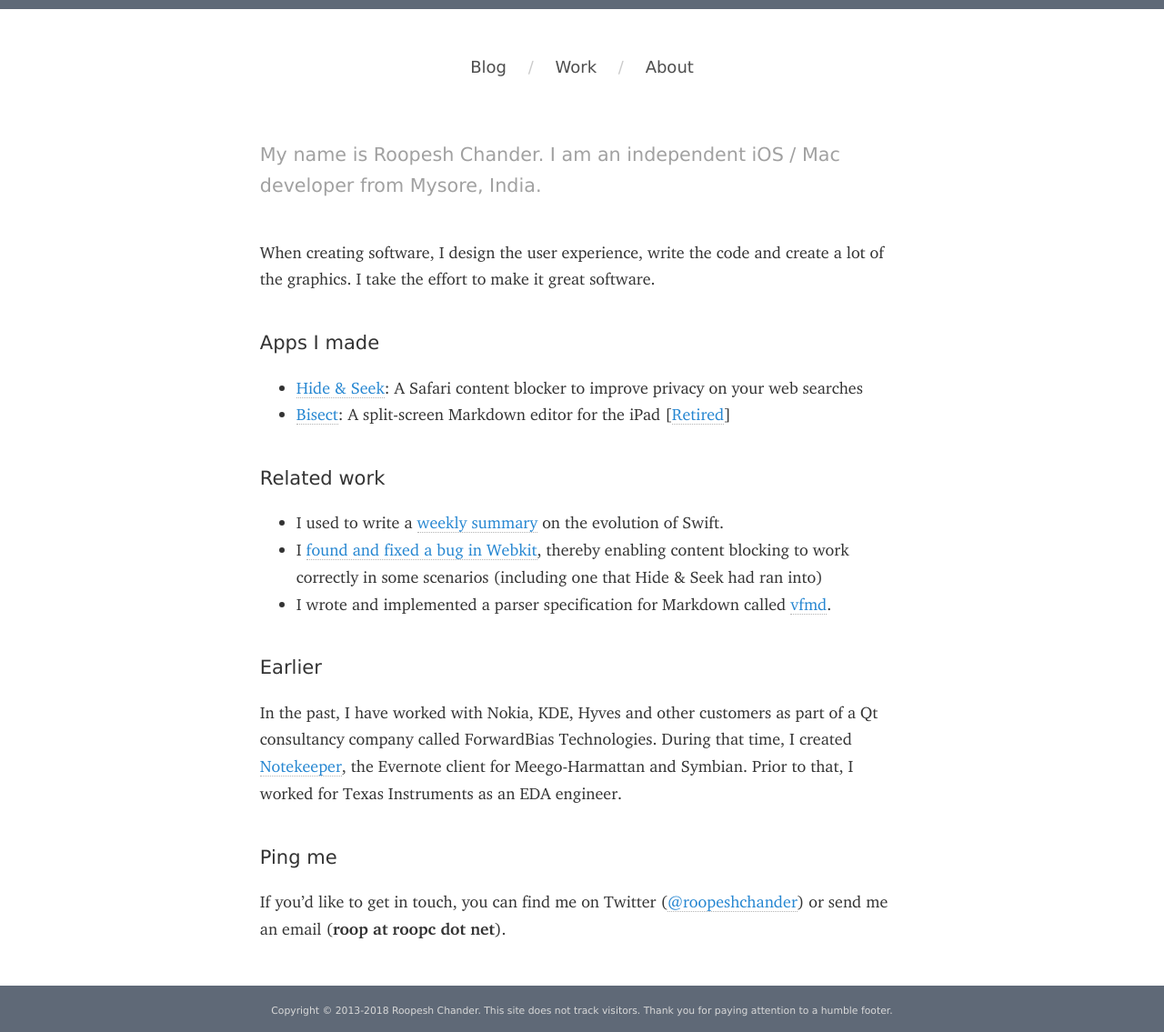
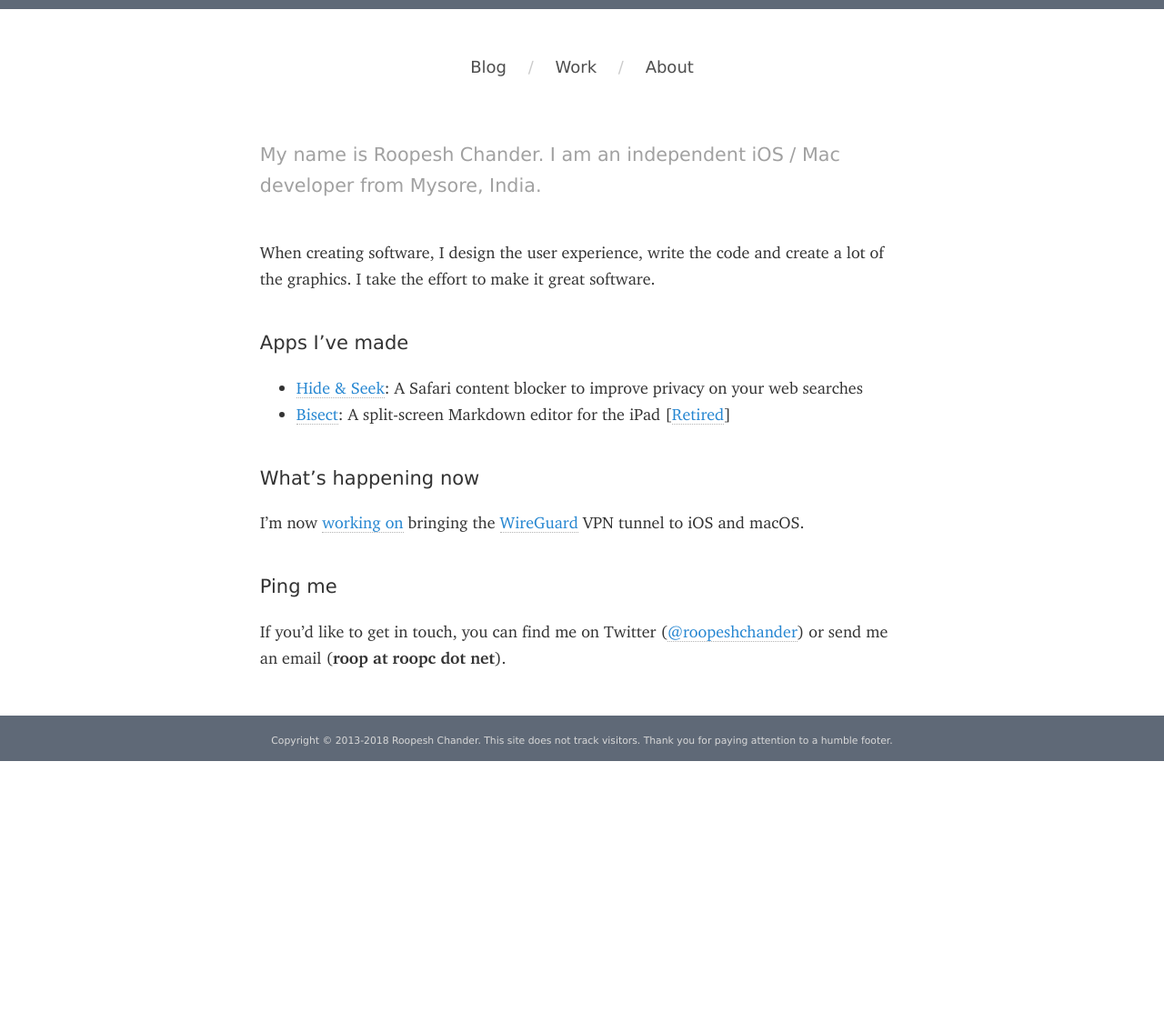
Before and after one commit to roop/roop.github.io, a Jekyll site: the page built from about.md, in a window 1280 px wide. Shown: the whole page at 91% size. Built offline with Jekyll 4.4.1, drawn with Linux system fonts in a browser that asks for light colours; some web fonts are replaced; after the commit the page ends 900 px from its top, so only the background shows below that.

Commit message:
Simplify 'About' page

```diff
--- a/about.md
+++ b/about.md
@@ -12,39 +12,17 @@ When creating software, I design the user experience,
 write the code and create a lot of the graphics. I take the
 effort to make it great software.
 
-### Apps I made
+### Apps I've made
 
  * [Hide & Seek][]: A Safari content blocker to improve privacy on your web searches
  * [Bisect][]: A split-screen Markdown editor for the iPad [[Retired](http://roopc.net/posts/2016/sunsetting-bisect/)]
 
-### Related work
+[Hide & Seek]: /hideandseek/ "Hide & Seek"
+[Bisect]: http://bisectapp.com "Bisect: A split-screen Markdown editor for the iPad"
 
- * I used to write a [weekly summary][lwise] on the evolution of Swift.
- * I [found and fixed a bug in Webkit][webkit_bugfix], thereby enabling
-   content blocking to work correctly in some scenarios (including one
-   that Hide & Seek had ran into)
- * I wrote and implemented a parser specification for Markdown called
-   [vfmd].
+### What's happening now
 
-### Earlier
-
-In the past, I have worked with Nokia, KDE, Hyves and other customers as
-part of a Qt consultancy company called ForwardBias Technologies. During
-that time, I created [Notekeeper][], the Evernote client for
-Meego-Harmattan and Symbian.  Prior to that, I worked for Texas
-Instruments as an EDA engineer.
-
-[Hide & Seek]: /hideandseek/
-          "Hide & Seek"
-[Bisect]: http://bisectapp.com
-          "Bisect: A split-screen Markdown editor for the iPad"
-
-[lwise]: /last-week-in-swift-evolution/
-[webkit_bugfix]: https://bugs.webkit.org/show_bug.cgi?id=149873
-[vfmd]: http://www.vfmd.org/ "vfmd: Markdown with a spec"
-
-[Notekeeper]: http://www.notekeeperapp.com/n9 "Notekeeper for N9"
-[a Qt consultancy company]: http://www.forwardbias.in/ "ForwardBias Technologies"
+I'm now [working on](/work/wireguard/) bringing the [WireGuard](https://www.wireguard.com) VPN tunnel to iOS and macOS.
 
 ### Ping me
 
```
